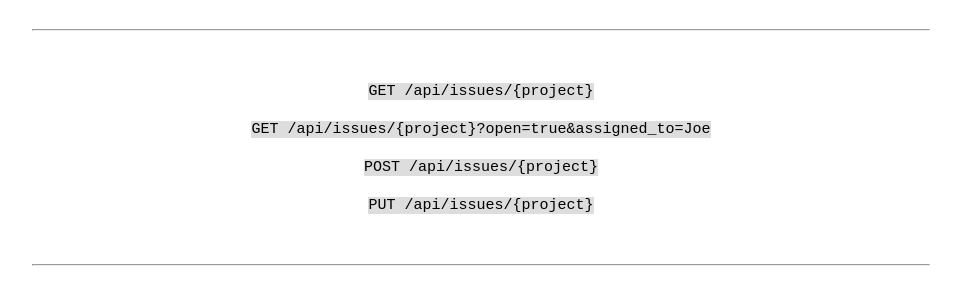
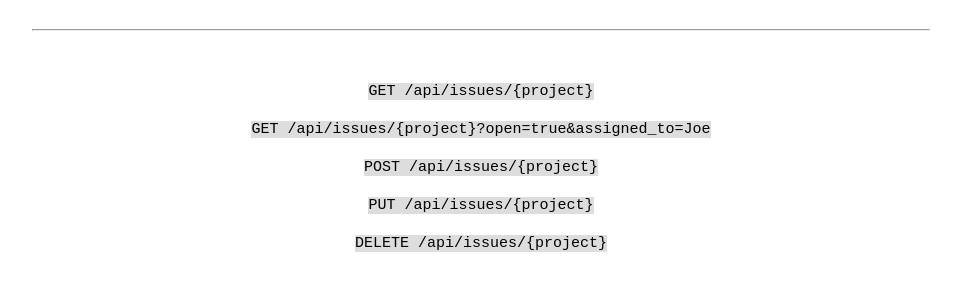
Before and after one commit to hadinhtu97/issue-tracker, a website: page views/index.html in a window 1280 px wide. Shown: the part 116-415 px from the top of the page, without its empty margins (159-1120 px from the left). Drawn offline with nearby package versions, Linux system fonts and the light colour scheme; files that its build step writes are made by us from their sources; files whose address does not match are found by name.

Commit message:
update index

```diff
--- a/views/index.html
+++ b/views/index.html
@@ -16,7 +16,8 @@
             GET /api/issues/{project} <br> <br>
             GET /api/issues/{project}?open=true&assigned_to=Joe <br> <br>
             POST /api/issues/{project} <br> <br>
-            PUT /api/issues/{project}
+            PUT /api/issues/{project} <br> <br>
+            DELETE /api/issues/{project}
         </code>
     </div>
     <hr>
```
